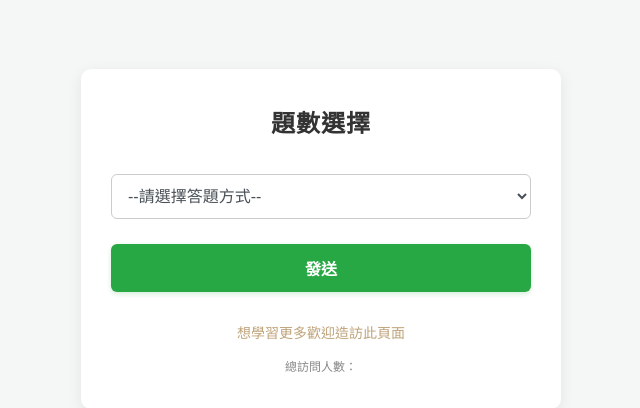
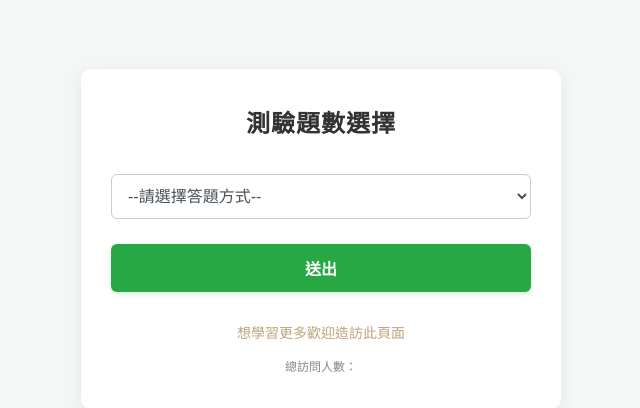
Before and after one commit to PyCNetsqlC/AIqa, a Flask app: template templates/index.html in a window 1280 px wide. Shown: the part 161-569 px from the top of the page, without its empty margins (319-959 px from the left). Run offline with Flask 3, Linux system fonts and the light colour scheme; the template is opened without the code that fills it, so the values that code supplies are empty; parts of the project's set-up code (start-up, migrations or seed data) failed here and were passed over.

Commit message:
Update index.html

```diff
--- a/templates/index.html
+++ b/templates/index.html
@@ -109,7 +109,7 @@
 <body>
 
 <div class="login-container">
-    <h2>題數選擇</h2>
+    <h2>測驗題數選擇</h2>
     <form action="/testquestion.html" method="POST">
         <select class="Qus" name="Qusmodul-select" required>
             <option disabled selected value="">--請選擇答題方式--</option>
@@ -118,7 +118,7 @@
                 <option value="{{ item }}">{{ item }}</option>
             {% endfor %}
         </select>
-        <button type="submit">發送</button>
+        <button type="submit">送出</button>
     </form>
 
     <a href="https://ipas.tw/">想學習更多歡迎造訪此頁面</a>
```
